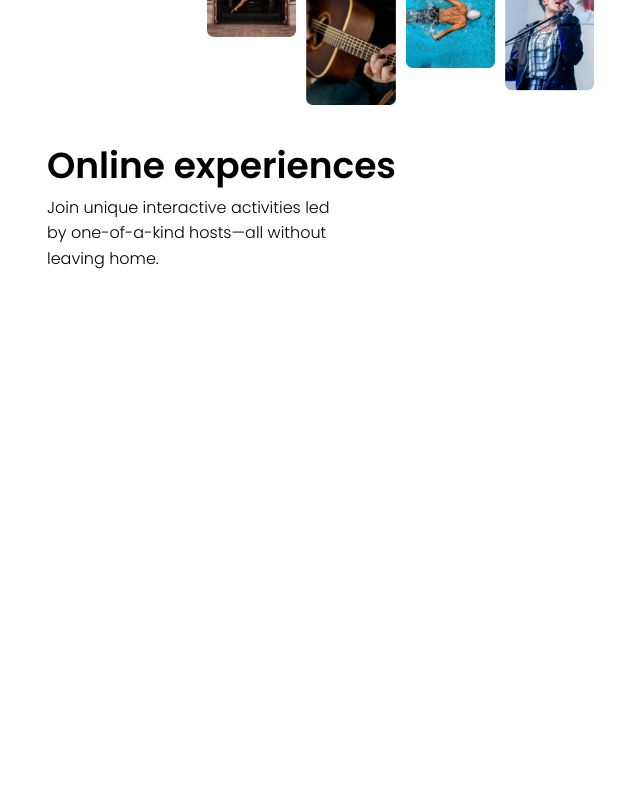
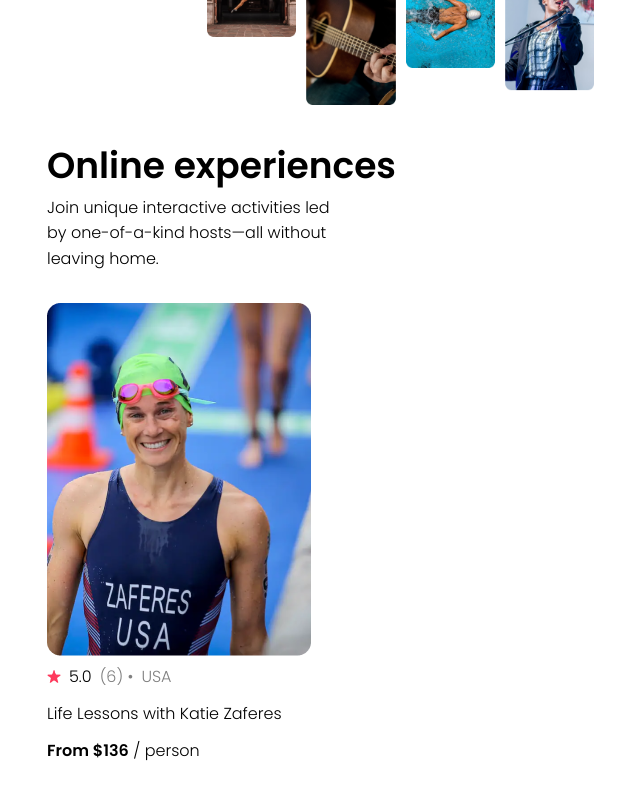
Before and after one commit to Akshay-Tarde/airbnb-clone, a React (Vite) app: page / in a window 1280 px wide. Shown: the part 282-1082 px from the top of the page, without its empty margins (289-929 px from the left). Before the commit the page ends 800 px from the top, so only its background shows below. Built offline with nearby package versions, Linux system fonts and the light colour scheme.

Commit message:
Card component added and styled.

```diff
--- a/src/App.jsx
+++ b/src/App.jsx
@@ -1,7 +1,7 @@
 import React from "react";
 import Navbar from "./components/Navbar";
 import Hero from "./components/Hero";
-
+import Card from "./components/Card";
 
 export default function App() {
   return (
@@ -11,6 +11,9 @@
       </header>
       <main>
         <Hero/>
+          <section className="card-section container">
+            <Card />
+          </section>
       </main>
     </div>
   )
--- /dev/null
+++ b/src/components/Card.jsx
@@ -0,0 +1,20 @@
+import React from "react"
+import katieImg from '../assets/katie-zaferes.png';
+import star from "../assets/star-1.png";
+
+
+export default function Card() {
+    return (
+        <div className="card">
+            <img src={katieImg} className="card-image" />
+            <div className="card-stats">
+                <img src={star} className="card-star" />
+                <span>5.0   </span>
+                <span className="gray">(6) • </span>
+                <span className="gray">USA</span>
+            </div>
+            <p>Life Lessons with Katie Zaferes</p>
+            <p><span className="bold">From $136</span> / person</p>
+        </div>
+    )
+}
--- a/src/index.css
+++ b/src/index.css
@@ -56,3 +56,38 @@
 .subtitle {
     max-width: 300px;
 }
+
+
+/* Card */
+.card-section {
+    margin-top: 2em;
+    padding: 3em;
+    padding-top: 0;
+}
+
+.card-stats {
+    display: flex;
+    align-items: center;
+    width: 176px;
+}
+
+.card-stats>span {
+    margin-right: .5em;
+}
+
+.card>p {
+    margin: .7em 0;
+}
+
+.card-star {
+    width: 14px;
+    margin-right: .5em;
+}
+
+.gray {
+    color: gray;
+}
+
+.bold {
+    font-weight: bold;
+}
```
Also changed, not shown: src/assets/katie-zaferes.png (added), src/assets/star-1.png (added).
